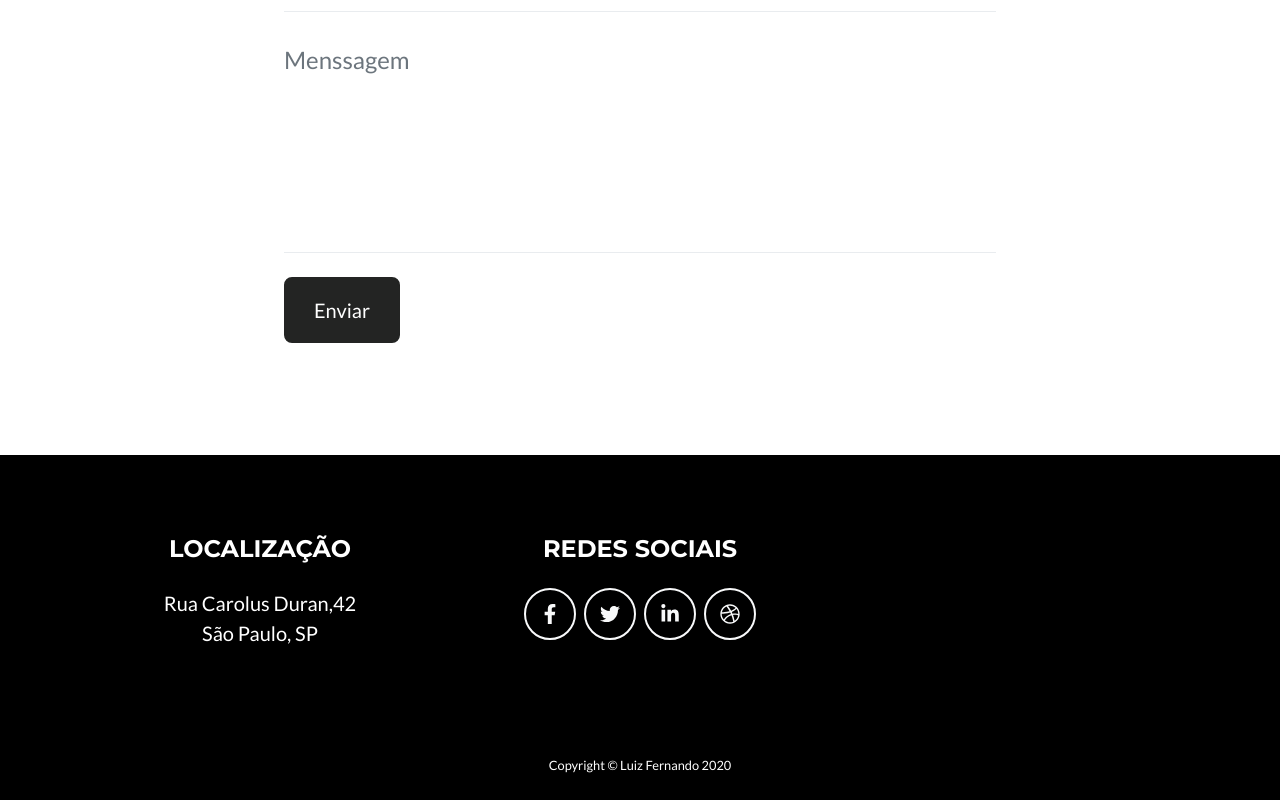
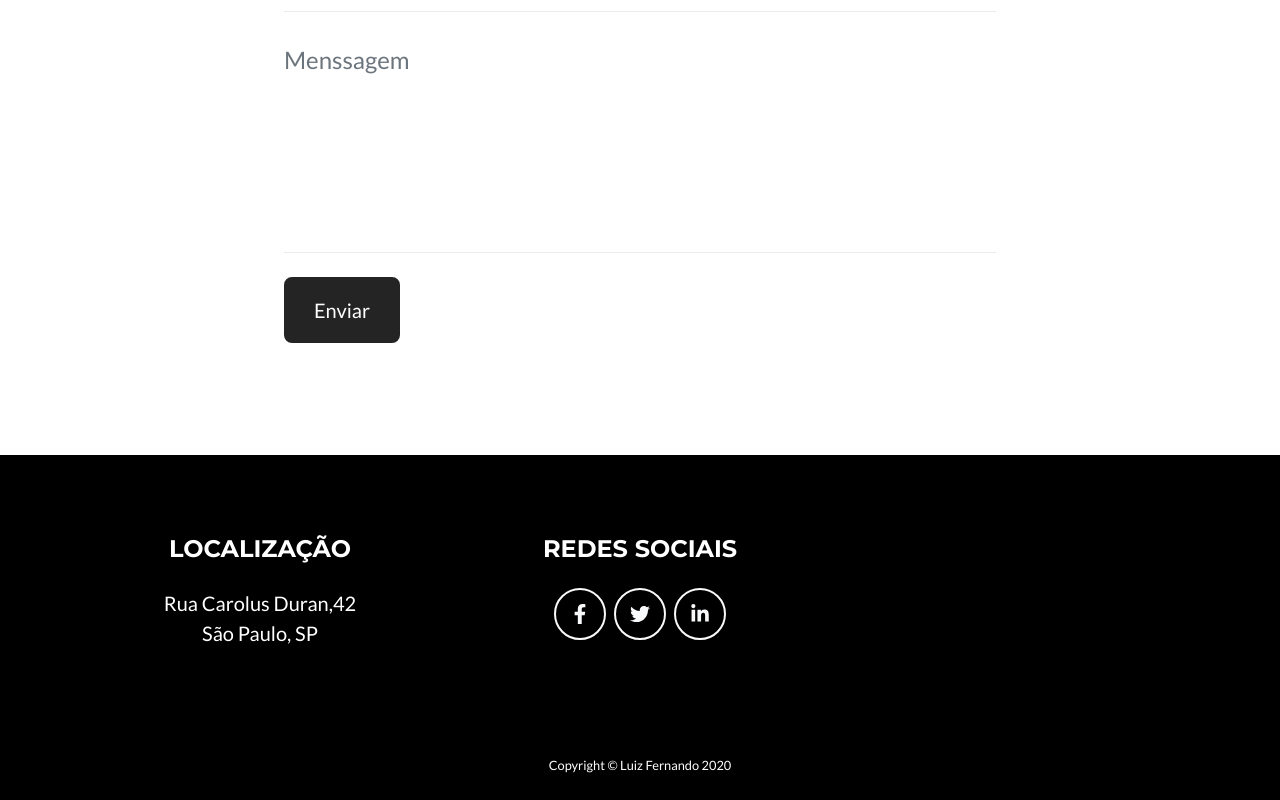
Before and after one commit to LuizF1408/minha_pagina, a website: page dist/index.html in a window 1280 px wide. Shown: the part 2524-3324 px from the top of the page. Drawn offline with nearby package versions, Linux system fonts and the light colour scheme.

Commit message:
Exclusão do ultimo botão de redes socias

```diff
--- a/dist/index.html
+++ b/dist/index.html
@@ -179,7 +179,7 @@
                     <!-- Footer Social Icons-->
                     <div class="col-lg-4 mb-5 mb-lg-0">
                         <h4 class="text-uppercase mb-4">Redes Sociais</h4>
-                        <a class="btn btn-outline-light btn-social mx-1" href="https://www.facebook.com/LuizFernando.S.Vieiira "target="_blank"><i class="fab fa-fw fa-facebook-f"></i></a><a class="btn btn-outline-light btn-social mx-1" href="#"><i class="fab fa-fw fa-twitter"></i></a><a class="btn btn-outline-light btn-social mx-1" href="www.linkedin.com/in/luiz-fernando-santos-vieira-38812a111" target="_blank"><i class="fab fa-fw fa-linkedin-in"></i></a><a class="btn btn-outline-light btn-social mx-1" href="#"><i class="fab fa-fw fa-dribbble"></i></a>
+                        <a class="btn btn-outline-light btn-social mx-1" href="https://www.facebook.com/LuizFernando.S.Vieiira "target="_blank"><i class="fab fa-fw fa-facebook-f"></i></a><a class="btn btn-outline-light btn-social mx-1" href="#"><i class="fab fa-fw fa-twitter"></i></a><a class="btn btn-outline-light btn-social mx-1" href="www.linkedin.com/in/luiz-fernando-santos-vieira-38812a111" target="_blank"><i class="fab fa-fw fa-linkedin-in"></i></a>
                     </div>
                     <!-- Footer About Text-->
 
```
